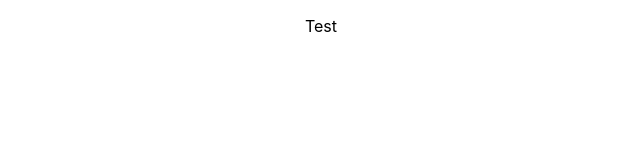
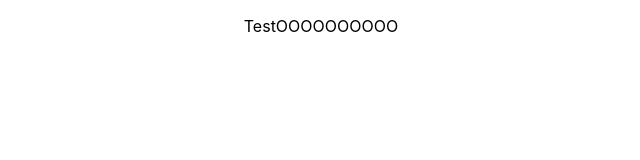
Before and after one commit to yaserloz/irqaDev, a React (Create React App) app: page / in a window 1280 px wide. Shown: the top 160 px of the page, without its empty margins (319-959 px from the left). Built offline with nearby package versions, Linux system fonts and the light colour scheme.

Commit message:
Changing the main page

```diff
--- a/src/App.js
+++ b/src/App.js
@@ -5,7 +5,7 @@ import './App.css';
 function App() {
   return (
     <div className="App">
-          <p>Test</p>
+          <p>TestOOOOOOOOOO</p>
     </div>
   );
 }
```
